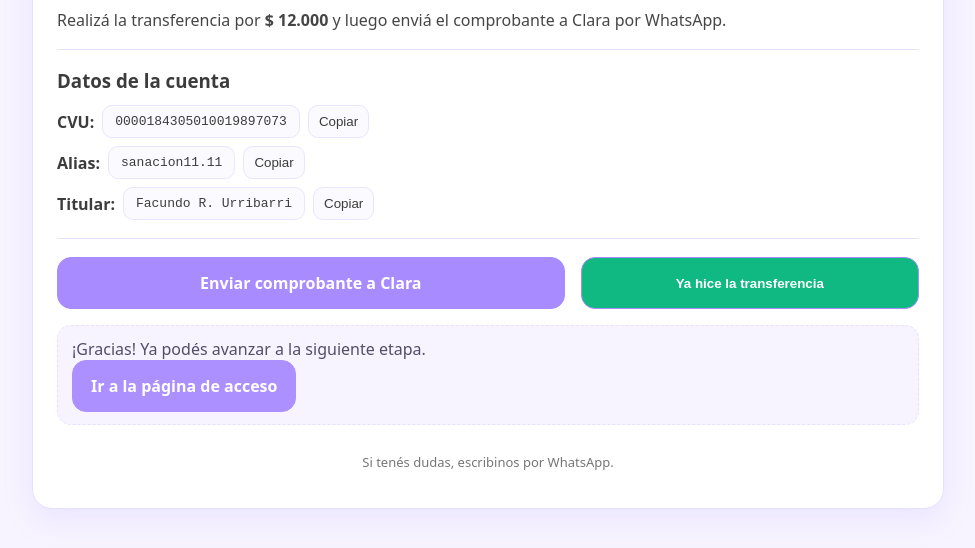
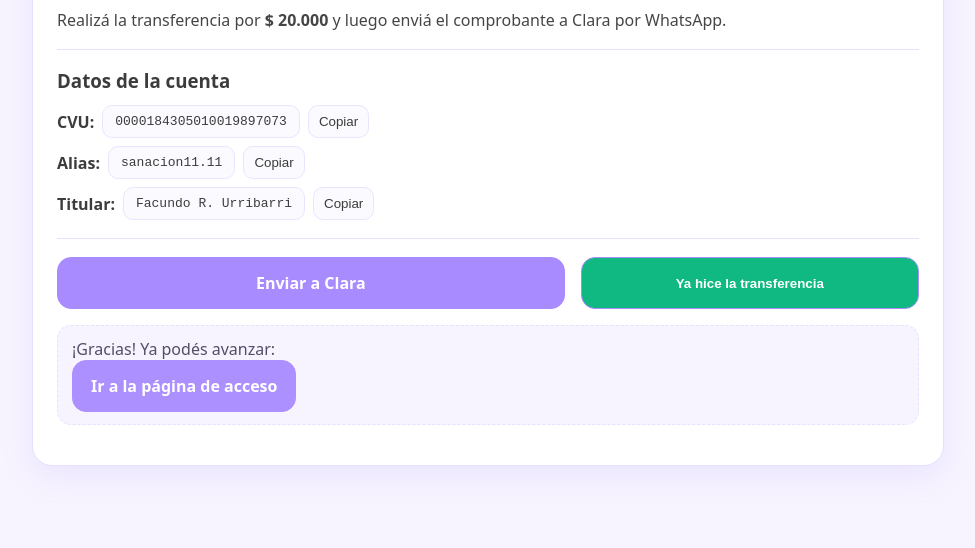
Before and after one commit to Sanacionintegral/SesionGrupal11.11, a plain HTML site: page pagar.html in a window 1280 px wide. Both pictures are taken after a click on the button "Ya hice la transferencia". Shown: the part 154-702 px from the top of the page, without its empty margins (152-1127 px from the left). Drawn offline with Linux system fonts and the light colour scheme.

Commit message:
Update pagar.html

```diff
--- a/pagar.html
+++ b/pagar.html
@@ -3,29 +3,34 @@
 <head>
   <meta charset="utf-8">
   <meta name="viewport" content="width=device-width,initial-scale=1">
-  <title>Datos para transferir | Sesión grupal</title>
+  <title>Datos para pagar</title>
   <link rel="stylesheet" href="styles.css">
-  <meta name="description" content="Datos bancarios para realizar la transferencia.">
 </head>
 <body>
   <div class="container">
     <div class="card">
+
       <a class="btn secondary" href="index.html">← Inicio</a>
+
       <h1>Transferencia bancaria</h1>
-      <p>Realizá la transferencia por <strong>$ 12.000</strong> y luego enviá el comprobante a Clara por WhatsApp.</p>
+      <p>Realizá la transferencia por <strong>$ 20.000</strong> y luego enviá el comprobante a Clara por WhatsApp.</p>
 
       <div class="hr"></div>
+
       <h3>Datos de la cuenta</h3>
+
       <div class="copy-row">
         <strong>CVU:</strong>
         <code id="cbu">0000184305010019897073</code>
         <button class="copy" data-target="cbu">Copiar</button>
       </div>
+
       <div class="copy-row">
         <strong>Alias:</strong>
         <code id="alias">sanacion11.11</code>
         <button class="copy" data-target="alias">Copiar</button>
       </div>
+
       <div class="copy-row">
         <strong>Titular:</strong>
         <code id="titular">Facundo R. Urribarri</code>
@@ -33,43 +38,36 @@
       </div>
 
       <div class="hr"></div>
+
       <div class="row">
-        <a id="btn-wa" class="btn" target="_blank" rel="noopener" href="https://wa.me/5492235931151?text=Hola%20Clara%2C%20te%20env%C3%ADo%20el%20comprobante%20de%20la%20sesi%C3%B3n%20grupal.%20Importe%3A%20%2412.000.%20Gracias%F0%9F%92%AB">Enviar comprobante a Clara</a>
+        <a class="btn" target="_blank" href="https://wa.me/5492235931151?text=Hola%20Clara%2C%20te%20env%C3%ADo%20mi%20comprobante%20de%20pago.">Enviar a Clara</a>
         <button id="btn-done" class="btn ok">Ya hice la transferencia</button>
       </div>
 
-      <p id="next-cta" class="notice hidden" role="status">
-        ¡Gracias! Ya podés avanzar a la siguiente etapa.
-        <br>
-        <a class="btn" href="acceso.html">Ir a la página de acceso</a>
+      <p id="next-cta" class="notice hidden">
+        ¡Gracias! Ya podés avanzar:
+        <br><a class="btn" href="acceso.html">Ir a la página de acceso</a>
       </p>
 
-      <p class="footer">Si tenés dudas, escribinos por WhatsApp.</p>
     </div>
   </div>
 
   <script>
-    // Copiar al portapapeles
     document.querySelectorAll('.copy').forEach(btn => {
       btn.addEventListener('click', () => {
         const id = btn.getAttribute('data-target');
         const el = document.getElementById(id);
-        const text = el.textContent.trim();
-        navigator.clipboard.writeText(text).then(()=>{
-          btn.textContent = 'Copiado ✔';
-          setTimeout(()=>btn.textContent='Copiar',1200);
-        });
+        navigator.clipboard.writeText(el.textContent.trim());
+        btn.textContent = "Copiado ✔";
+        setTimeout(()=>btn.textContent="Copiar", 1200);
       });
     });
 
-    // Marcar pago localmente (usabilidad simple en sitio estático)
-    document.getElementById('btn-done').addEventListener('click', () => {
-      try{
-        localStorage.setItem('sesion_grupal_pagado','1');
-        document.getElementById('next-cta').classList.remove('hidden');
-        window.scrollTo({ top: document.body.scrollHeight, behavior: 'smooth' });
-      }catch(e){}
+    document.getElementById("btn-done").addEventListener("click", () => {
+      localStorage.setItem("sesion_grupal_pagado","1");
+      document.getElementById("next-cta").classList.remove("hidden");
     });
   </script>
+
 </body>
 </html>
```
